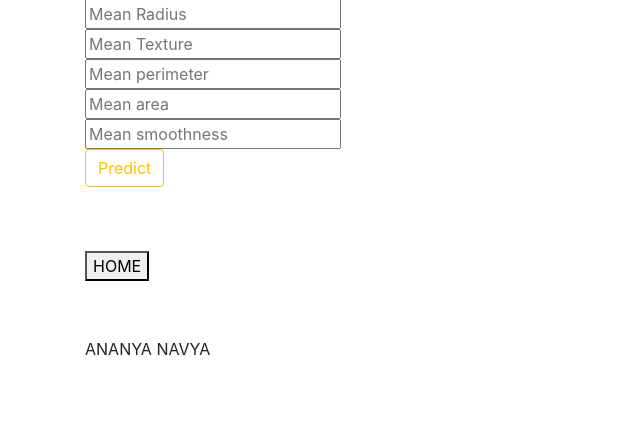
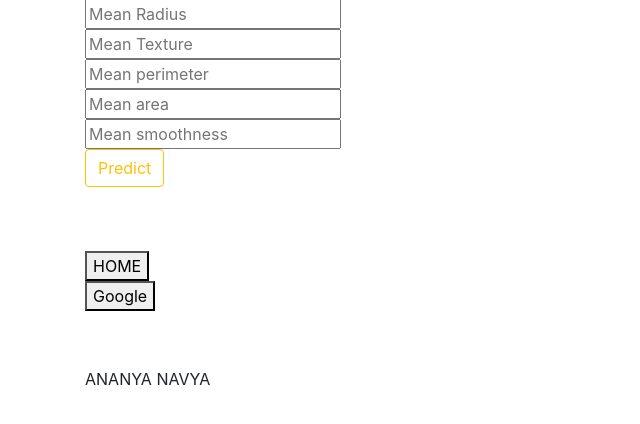
Before and after one commit to Ananyaa147/BreastCancer, a Flask app: page / in a window 1280 px wide. Shown: the part 81-505 px from the top of the page, without its empty margins (0-640 px from the left). Run offline with Flask 2, Linux system fonts and the light colour scheme; parts of the project's set-up code (start-up, migrations or seed data) failed here and were passed over; some libraries are stand-ins or nearby versions.

Commit message:
Update home.html

```diff
--- a/templates/home.html
+++ b/templates/home.html
@@ -49,6 +49,8 @@
         <br>
         <div><a href="https://healthnomic26.herokuapp.com/" class="icon-link">
         <button type="button">HOME</button></div></a>
+        <div><a href="https://google.com/"class="icon-link">
+        <button type="button">Google</button></div></a>
 
         <h3><strong>{{ prediction_text }}</strong></h3>
 
```
